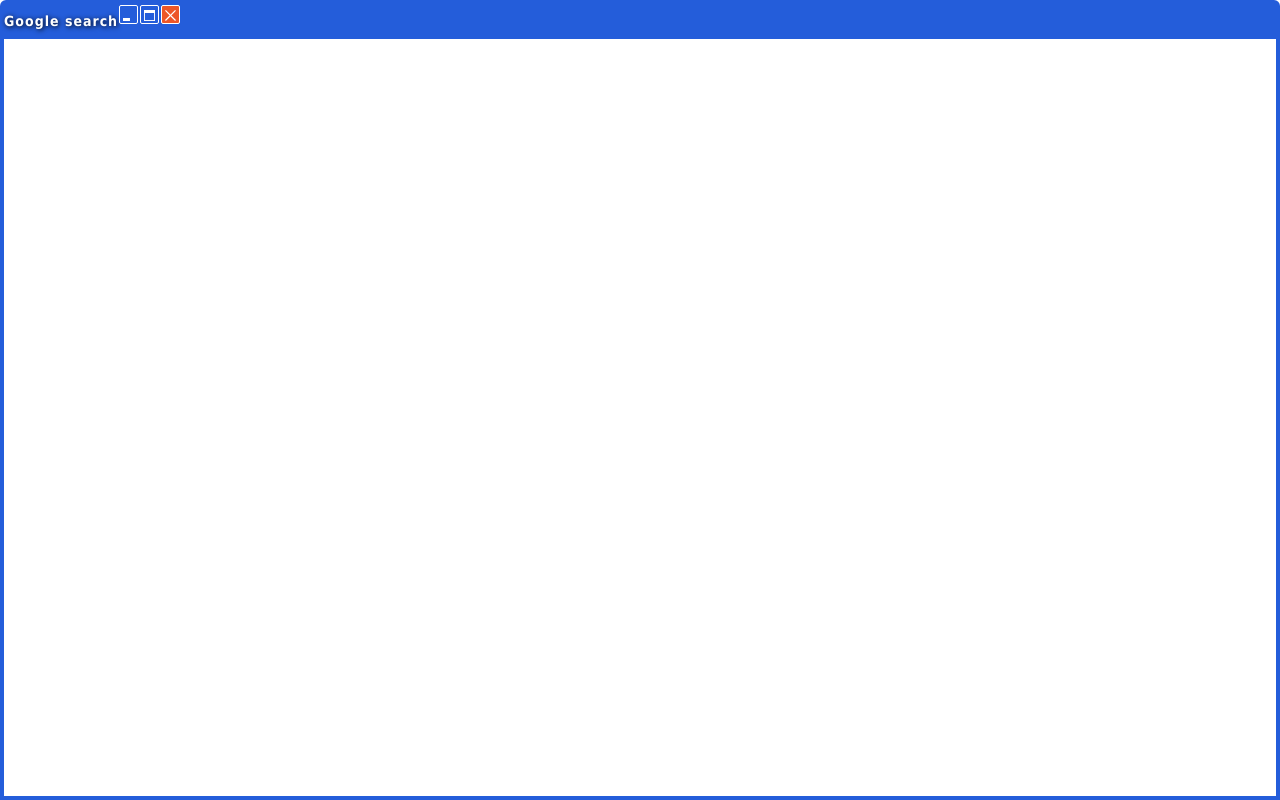
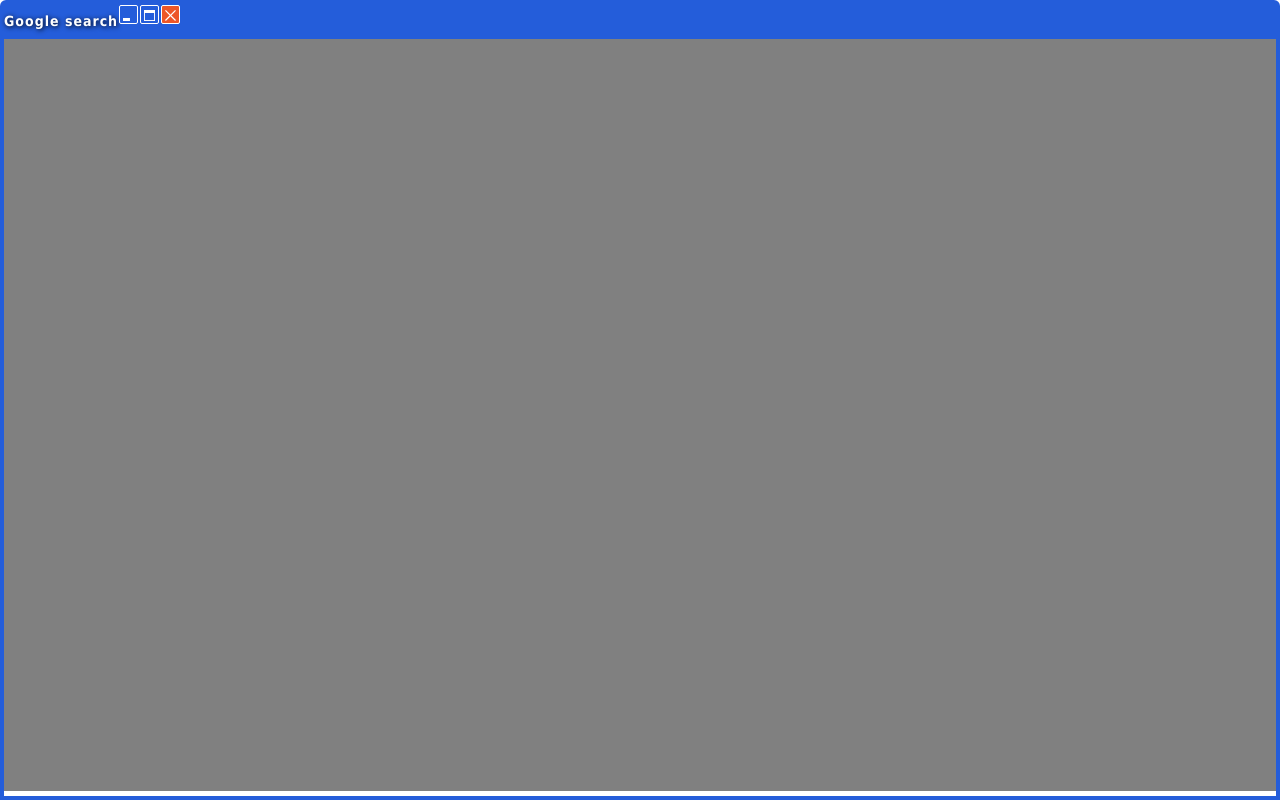
Before and after one commit to shishaltojo/im-feeling-lucky, a React (Create React App) app: page / in a window 1280 px wide. Built offline with nearby package versions, Linux system fonts and the light colour scheme.

Commit message:
Styling NotePage container

```diff
--- a/src/components/Window/index.js
+++ b/src/components/Window/index.js
@@ -17,6 +17,13 @@ const StyledComponent = styled.div`
   border-width: 4px;
   border-top-left-radius: ${theme.rounding.default};
   border-top-right-radius: ${theme.rounding.default};
+
+  #window-content {
+    height: 95%;
+    width: 100%;
+    overflow-y: scroll;
+    overflow-x: hidden;
+  }
 `;
 
 const Window = ({ children }) => {
--- a/src/containers/NotePage/index.js
+++ b/src/containers/NotePage/index.js
@@ -1,11 +1,21 @@
 import React from 'react';
+import styled from 'styled-components';
 
 // Components
 import Window from '../../components/Window';
 
+const NotePageStyled = styled.div`
+  width: 100%;
+  height: 100%;
+
+  background-color: grey;
+`;
+
 const NotePage = () => {
   return (
-    <Window />
+    <Window>
+      <NotePageStyled />
+    </Window>
   );
 }
 
```
